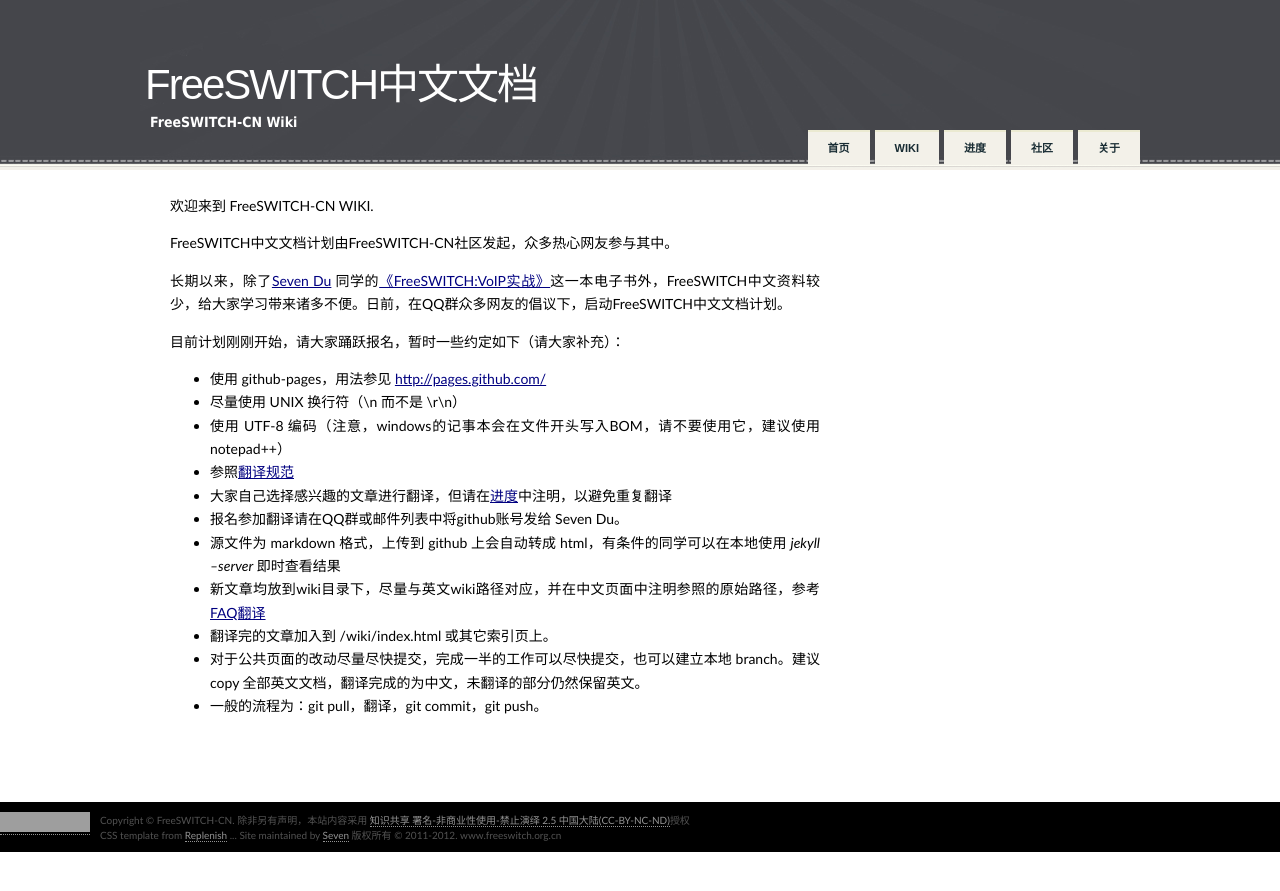
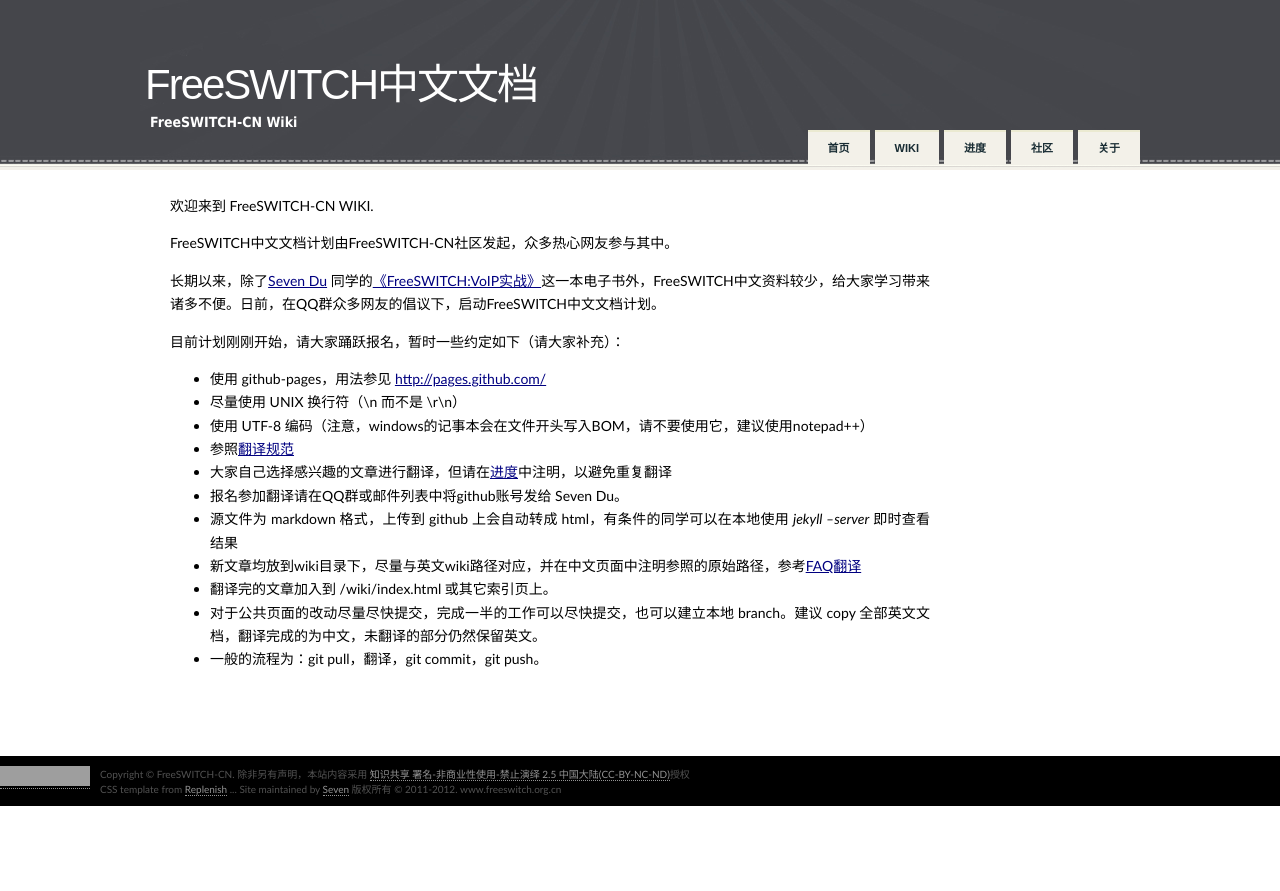
Before and after one commit to freeswitch-cn/freeswitch-cn.github.com, a Jekyll site: the page built from index.md, in a window 1280 px wide. Shown: the top 891 px of the page. Built offline with Jekyll 4.4.1, drawn with Linux system fonts in a browser that asks for light colours; Markdown is read by kramdown in place of the engine named in the settings; grey boxes are pictures that could not be loaded.

Commit message:
tweak layout

```diff
--- a/css/default.css
+++ b/css/default.css
@@ -132,7 +132,7 @@ hr {
 
 #content {
 	float: left;
-	width: 650px;
+	width: 760px;
 	margin-bottom: 10px;
 	min-height:400px;
 }
@@ -207,7 +207,7 @@ hr {
 
 #sidebar {
 	float: right;
-	width: 240px;
+	width: 140px;
 	padding-top: 10px;
 	padding-left: 10px;
 	margin-bottom: 20px;
```
